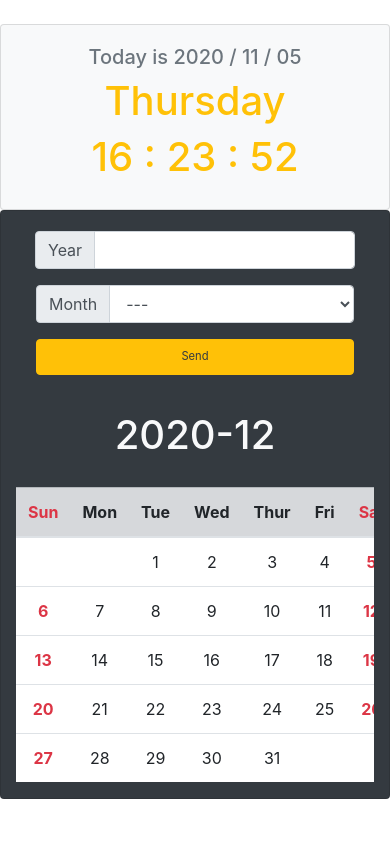
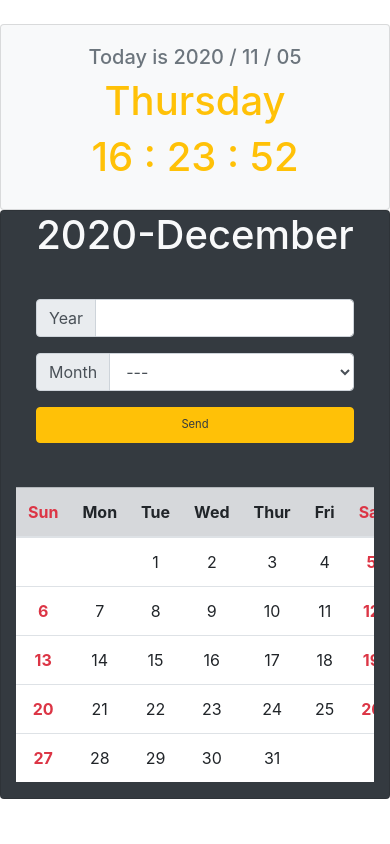
Before and after one commit to MissPigHead/perpetual_calendar-MissPigHead, a PHP site: page /calendar.php?Yr=2020&Mn=12 in a window 390 px wide. Run offline with PHP 8.4, Linux system fonts and the light colour scheme; grey boxes labelled with a size stand in for pictures from a placeholder-image service; data that the repository does not hold is empty; some libraries are stand-ins or nearby versions.

Commit message:
add a pic, need to final tune for pic & layout

```diff
--- a/calendar.php
+++ b/calendar.php
@@ -22,6 +22,7 @@
 
     <?php
         date_default_timezone_set("Asia/Taipei");
+        $timezone = date_default_timezone_get();
         if (!empty($_GET['Yr'])){
             $calYr=$_GET['Yr'];
         }else{
@@ -36,12 +37,11 @@
 
     <div class="container">
         <div class="row pt-4 d-flex justify-content-center">
-            <div class="mx-1 col-12 col-lg-7 order-2 order-lg-1 card bg-dark text-light text-center">
-                <div class="card-body d-flex flex-column">
-                    <div class="order-2">
+            <div class="mx-1 col-12 col-lg-7 order-2 order-lg-1 card bg-dark text-light text-center d-flex align-content-center">
+                <div class="order-2 card-body d-flex">
                     <form action="calendar.php" method="get" name="calendar">
-                            <div class="form-row d-flex justify-content-center">
-                                <div class=" order-2 form-group col-md-3 px-1">
+                        <div class="form-row d-flex flex-row justify-content-center">
+                            <div class="order-2 form-group col-md-3">
                                 <div class="input-group">
                                     <div class="input-group-prepend">
                                         <span class="input-group-text">Year</span>
@@ -74,7 +74,7 @@
                             <div class="order-4 form-group col-md-1">
                                 <input type="submit" value="Send" class="btn btn-warning col-12 text-dark" style="font-size: 0.7rem;padding:0.525rem 0.1rem;"></input>
                             </div>
-                                <div class="order-5 form-group col-md-2 ml-2 d-none d-md-block">
+                            <div class="order-5 form-group col-md-2 d-none d-md-block">
 
                                 <input type="button" class="btn btn-info col-12" style="font-size: 0.7rem;padding:0.525rem 0.1rem;" name="FindMn" value="Next Month"
                                     <?php
@@ -89,7 +89,7 @@
                                     onclick="location.href='calendar.php?Yr=<?=$nextYr;?>&Mn=<?=$nextMn;?>'">
 
                             </div>
-                                <div class="order-1 form-group col-md-2 mr-2 d-none d-md-block">
+                            <div class="order-1 form-group col-md-2 d-none d-md-block">
                                 <input type="button" class="btn btn-info col-12" style="font-size: 0.7rem;padding:0.525rem 0.1rem;" name="FindMn" value="Last Month"
                                     <?php
                                             if($calMn==1){
@@ -106,11 +106,11 @@
                         </div>
                     </form>
                 </div>
+                <div class="order-1 card-title">
+                    <?php $calMnF=date('F',strtotime($calYr.'-'.$calMn.'-1'));?>
+                    <h1><?=$calYr.'-'.$calMnF;?></h1>
                 </div>
-                <div class="card-title order-1">
-                    <h1><?=$calYr.'-'.$calMn;?></h1>
-                </div>
-                <div class="table-responsive order-3" style="border-spacing: 0;">
+                <div class="order-3 table-responsive" style="border-spacing: 0;">
                     <table class="table mt-2 ">
                         <thead class="table-secondary">
                             <th class="text-danger">Sun</th>
@@ -123,7 +123,7 @@
                         </thead>
                         <tbody  class="table bg-white">
                             <?php
-                                    $calDys=date('t',strtotime($calDt)); // 原始'該月天數'
+                                    $calDys=date('t',strtotime($calYr.'-'.$calMn.'-1')); // 原始'該月天數'
                                     $firstWkDy=date('w',strtotime($calYr.'-'.$calMn.'-1'));
                                     $endWkDy=date('w',strtotime($calYr.'-'.$calMn.'-'.$calDys));
 
@@ -156,9 +156,9 @@
             <div class="card-body">
                 <h5 class="text-muted"><?='Today is '.date('Y / m / d')?></h5>
                 <h1 class="text-warning"><?=date('l')?></h1>
-                <h1 class="text-warning"  id="Time"></h1></div>
+                <h1 class="text-warning"  id="Time"></h1>
                 <h4 class="text-muted py-4 d-none d-md-block"><?php echo $timezone;?></h4>
-                <img src="https://fakeimg.pl/300x200" div class="card-img d-none d-lg-block">
+                <img src="https://picsum.photos/300/200" div class="card-img d-none d-lg-block">
             </div>
         </div>
     </div>
```
Lines whose indentation alone changed are shown as unchanged.
